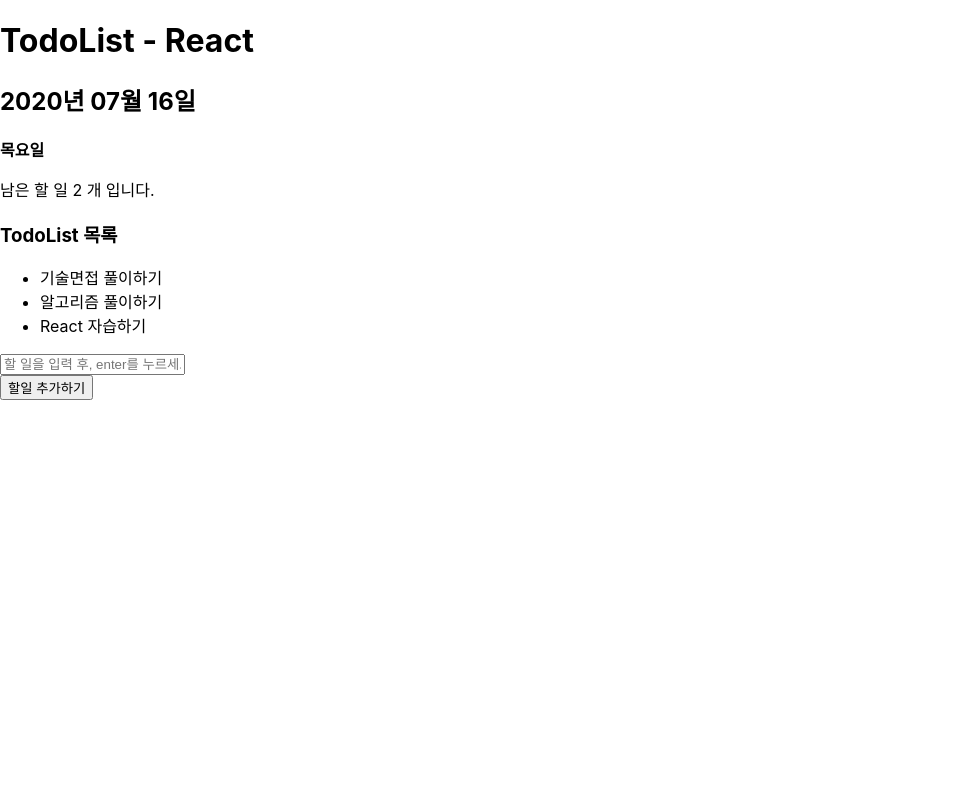
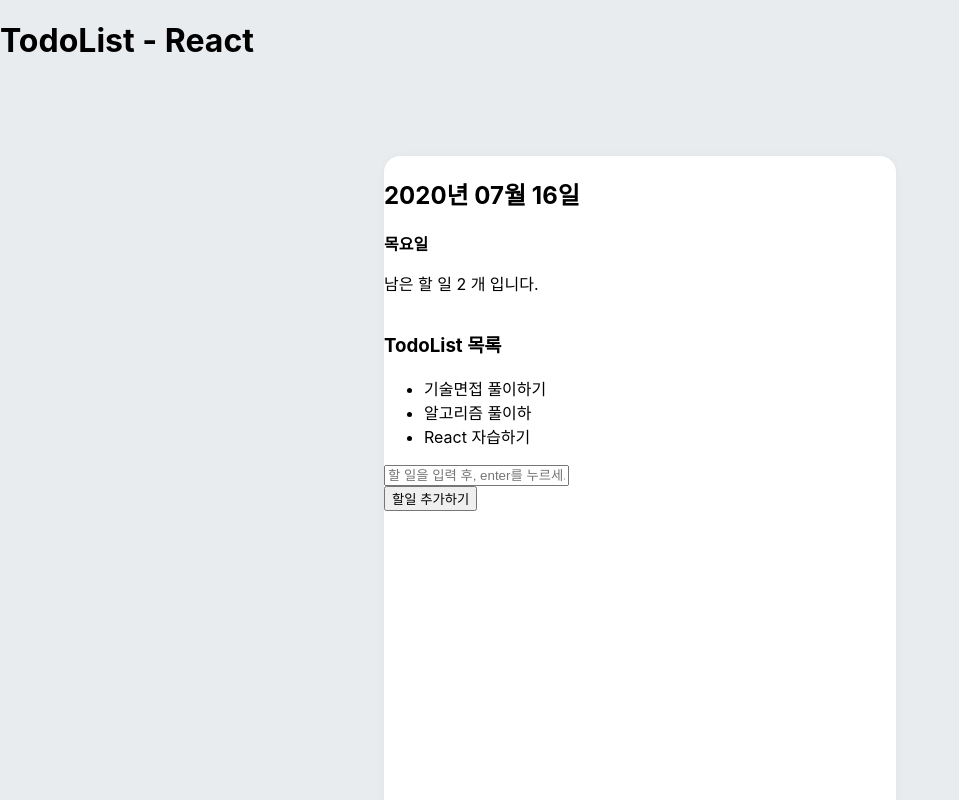
Before and after one commit to jhjang92/ReactTodoList, a React (Create React App) app: page / in a window 1280 px wide. Shown: the top 800 px of the page, without its empty margins (0-959 px from the left). Built offline with nearby package versions, Linux system fonts and the light colour scheme.

Commit message:
update : html퍼블리싱을 컴포넌트단위로 분리
html로 작성해둔 퍼블리싱을
시맨틱을 고려하면서 react에 맞게 컴포넌트 단위로 분리했습니다.
update #2

```diff
--- a/public/index.html
+++ b/public/index.html
@@ -14,5 +14,7 @@
 
     <title>TodoList</title>
   </head>
-  <body></body>
+  <body>
+    <div id="wrapper"></div>
+  </body>
 </html>
--- a/src/App.js
+++ b/src/App.js
@@ -1,38 +1,29 @@
 import React from "react";
 import TodoTemplate from "./components/TodoTempleate";
+import { createGlobalStyle } from "styled-components";
+import TodoHead from "./components/TodoHead";
+import TodoCreate from "./components/TodoCreate";
+import TodoList from "./components/TodoList";
+
+const GlobalStyle = createGlobalStyle`
+  body{
+    background: #e9ecef;
+  }
+`;
 
 function App() {
   return (
-    <TodoTemplate>
-      <header>
-        <h1>TodoList - React</h1>
-      </header>
-      <main>
-        <header>
-          <h2>2020년 07월 16일</h2>
-          <strong>목요일</strong>
-          <p>남은 할 일 2 개 입니다.</p>
-        </header>
-
-        <article>
-          <h3>TodoList 목록</h3>
-          <ul>
-            <li>기술면접 풀이하기</li>
-            <li>알고리즘 풀이하기</li>
-            <li>React 자습하기</li>
-          </ul>
-        </article>
-        <div>
-          <form>
-            <input
-              type="text"
-              placeholder="할 일을 입력 후, enter를 누르세요"
-            ></input>
-          </form>
-          <button type="button">할일 추가하기</button>
-        </div>
-      </main>
-    </TodoTemplate>
+    <>
+      {/* 부모인 body 접근 후 css 적용 */}
+      <GlobalStyle />
+      {/* logo, nav 등 */}
+      <TodoHead />
+      {/* main 컨텐츠 */}
+      <TodoTemplate>
+        <TodoList></TodoList>
+        <TodoCreate />
+      </TodoTemplate>
+    </>
   );
 }
 
--- /dev/null
+++ b/src/components/TodoCreate.js
@@ -0,0 +1,18 @@
+import React from "react";
+
+function TodoCreate() {
+  return (
+    <div>
+      {/* insert , Update 공용으로 쓸 수 있게 변경하기. */}
+      <form>
+        <input
+          type="text"
+          placeholder="할 일을 입력 후, enter를 누르세요"
+        ></input>
+      </form>
+      <button type="button">할일 추가하기</button>
+    </div>
+  );
+}
+
+export default TodoCreate;
--- /dev/null
+++ b/src/components/TodoHead.js
@@ -0,0 +1,14 @@
+import React from "react";
+import styled from "styled-components";
+
+const TodoHeader = styled.header``;
+
+function TodoHead() {
+  return (
+    <TodoHeader>
+      <h1>TodoList - React</h1>
+    </TodoHeader>
+  );
+}
+
+export default TodoHead;
--- /dev/null
+++ b/src/components/TodoItem.js
@@ -0,0 +1,8 @@
+import React from "react";
+
+function TodoItem({ text }) {
+  // styled 및 체크,수정,삭제 아이콘 추가하기.
+  return <li>{text}</li>;
+}
+
+export default TodoItem;
--- /dev/null
+++ b/src/components/TodoList.js
@@ -0,0 +1,28 @@
+import React from "react";
+import styled from "styled-components";
+import TodoItem from "./TodoItem";
+
+const TodoListArticle = styled.article`
+  h3 {
+  }
+  ul {
+  }
+  li {
+  }
+`;
+
+function TodoList() {
+  return (
+    <TodoListArticle>
+      <h3>TodoList 목록</h3>
+      <ul>
+        {/* 목록이 생겼을때 .map 사용하여 반복출력 및 값세팅 */}
+        <TodoItem text={"기술면접 풀이하기"} />
+        <TodoItem text={"알고리즘 풀이하"} />
+        <TodoItem text={"React 자습하기"} />
+      </ul>
+    </TodoListArticle>
+  );
+}
+
+export default TodoList;
--- a/src/components/TodoTempleate.js
+++ b/src/components/TodoTempleate.js
@@ -1,10 +1,32 @@
 import React from "react";
 import styled from "styled-components";
 
-const TodoTemplateBox = styled.div``;
+const TodoTemplateMain = styled.main`
+  width: 512px;
+  height: 768px;
+  position: relative;
+  background: white;
+  box-shadow: 0 0 8px rgba(0, 0, 0, 0.04);
+  border-radius: 16px;
+
+  margin: 96px auto 32px;
+
+  display: flex;
+  flex-direction: column;
+`;
 
 function TodoTemplate({ children }) {
-  return <TodoTemplateBox className="wrapper">{children}</TodoTemplateBox>;
+  return (
+    <TodoTemplateMain>
+      {/* js내장함수 현재시간 추출 후 대체하기. */}
+      <header>
+        <h2>2020년 07월 16일</h2>
+        <strong>목요일</strong>
+        <p>남은 할 일 2 개 입니다.</p>
+      </header>
+      {children}
+    </TodoTemplateMain>
+  );
 }
 
 export default TodoTemplate;
--- a/src/index.js
+++ b/src/index.js
@@ -8,7 +8,7 @@
   <React.StrictMode>
     <App />
   </React.StrictMode>,
-  document.getElementsByTagName("body")[0]
+  document.getElementById("wrapper")
 );
 
 // If you want your app to work offline and load faster, you can change
```
